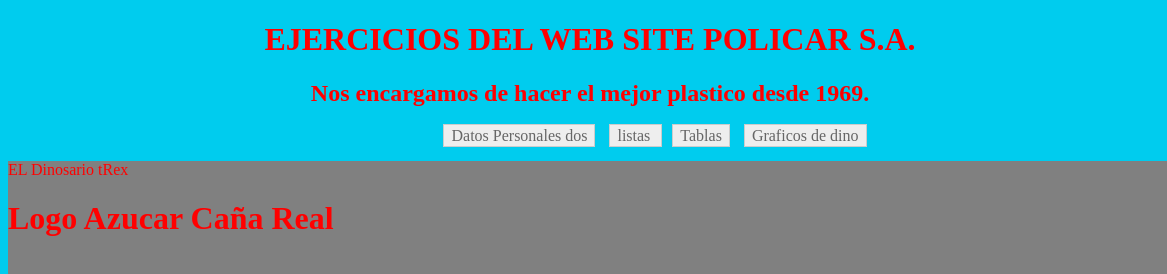
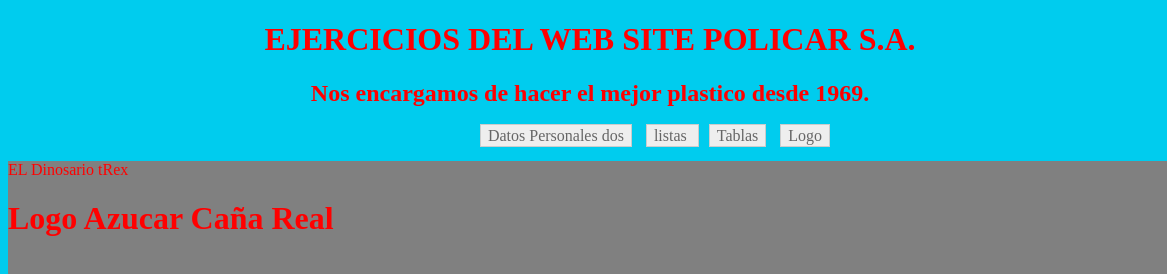
Before and after one commit to guidergarcia/Az, a plain HTML site: page imagen.html in a window 1280 px wide. Shown: the top 274 px of the page, 0-1167 px from the left. Drawn offline with Linux system fonts and the light colour scheme.

Commit message:
se modificaron archivos html

```diff
--- a/imagen.html
+++ b/imagen.html
@@ -38,7 +38,7 @@
  <li><a href="index.html">Datos Personales dos</a></li>
  <li><a href="listas.html">listas </a></li>
  <li><a href="tablas.html">Tablas</a></li>
- <li><a href="imagen.html">Graficos de dino</a></li>
+ <li><a href="imagen.html">Logo</a></li>
 </ul>
 </div>
 </header>
```
Also changed, not shown: index.html (+1 -1 lines), listas.html (+1 -1 lines), tablas.html (+1 -1 lines).
